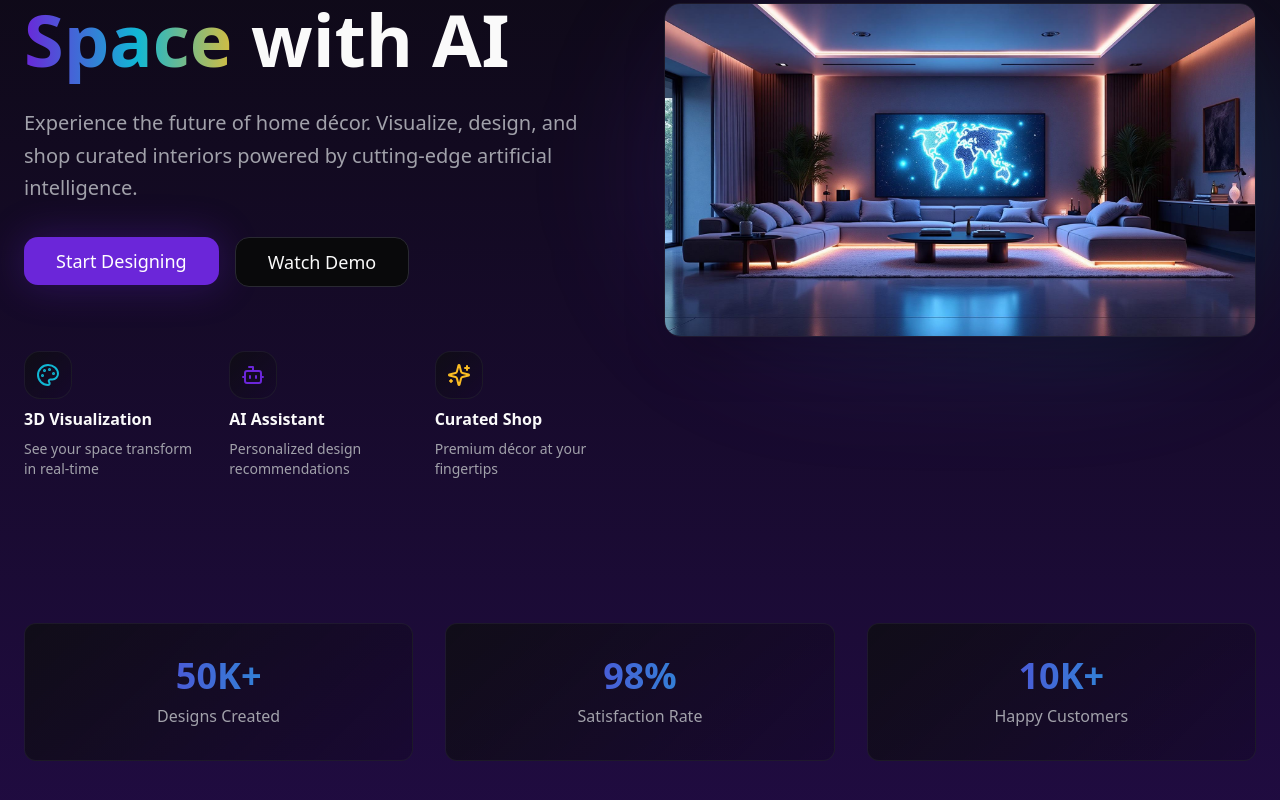
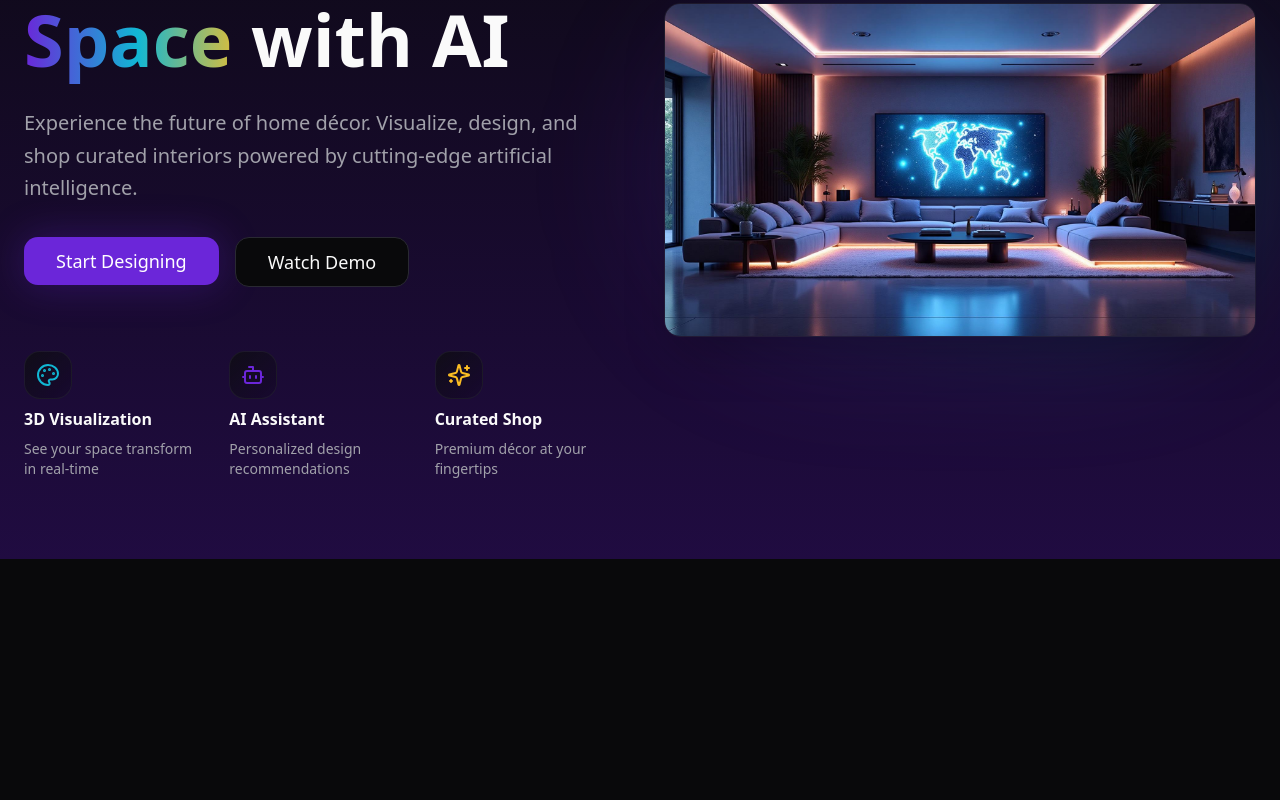
Before and after one commit to Omkar9783/homesphere-ai-design, a React (Vite) app: page / in a window 1280 px wide. Shown: the part 292-1092 px from the top of the page. After the commit the page ends 851 px from the top, so only its background shows below. Built offline with nearby package versions, Linux system fonts and the light colour scheme; the HTML template or start-up script is replaced by a standard one.

Commit message:
Remove home page stats

```diff
--- a/src/pages/Landing.tsx
+++ b/src/pages/Landing.tsx
@@ -98,23 +98,6 @@ const Landing = () => {
         </div>
       </section>
 
-      {/* Stats Section */}
-      <section className="container mx-auto px-6 py-16">
-        <div className="grid md:grid-cols-3 gap-8">
-          {[
-            { value: "50K+", label: "Designs Created" },
-            { value: "98%", label: "Satisfaction Rate" },
-            { value: "10K+", label: "Happy Customers" }
-          ].map((stat, idx) => (
-            <div key={idx} className="text-center p-8 rounded-xl bg-gradient-card border border-border/50">
-              <div className="text-4xl font-bold bg-gradient-to-r from-primary to-secondary bg-clip-text text-transparent">
-                {stat.value}
-              </div>
-              <div className="text-muted-foreground mt-2">{stat.label}</div>
-            </div>
-          ))}
-        </div>
-      </section>
     </div>
   );
 };
```
